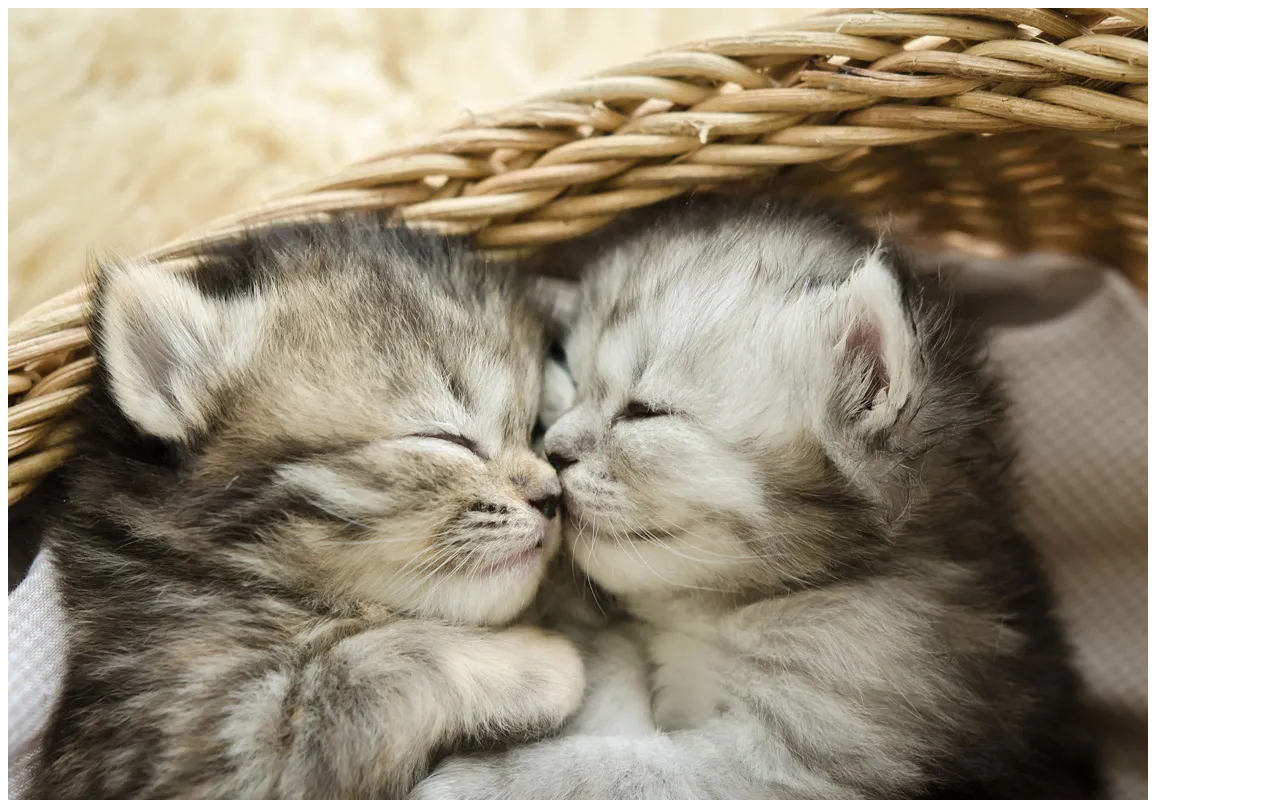
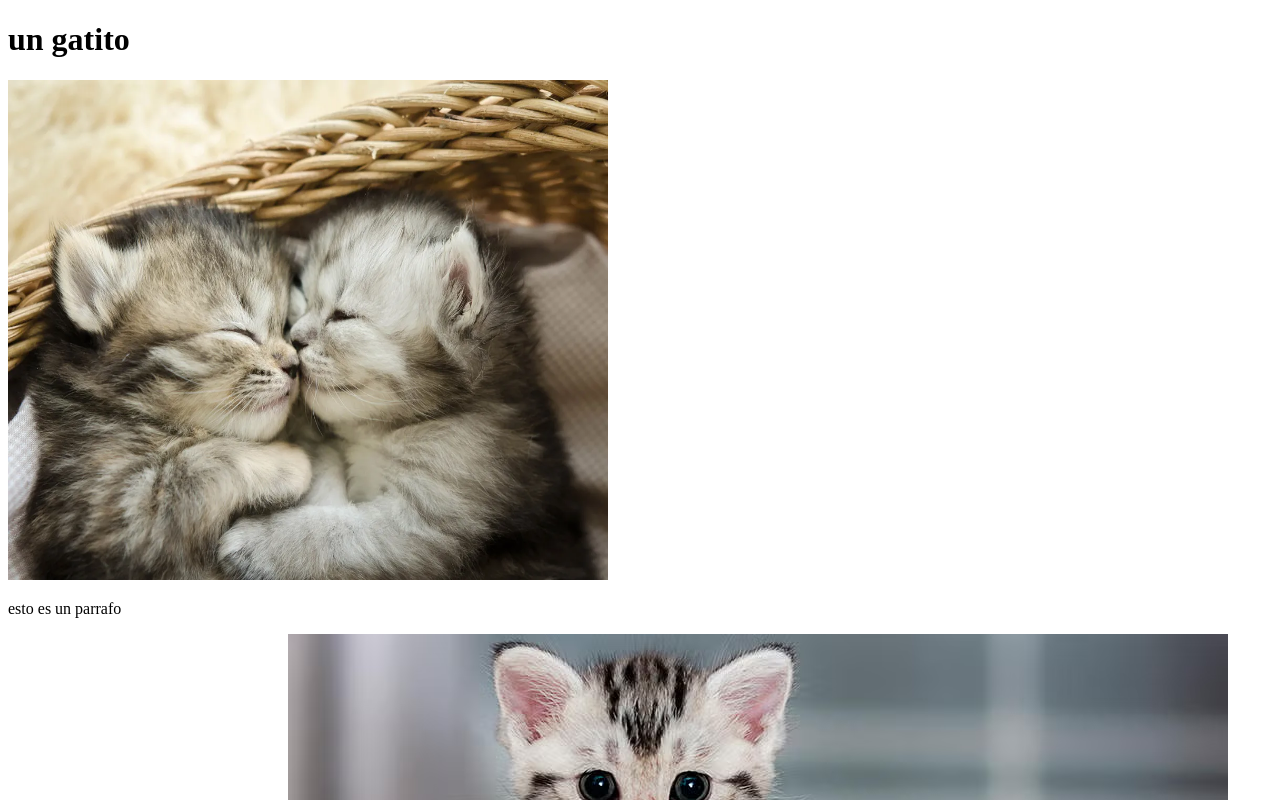
Before and after one commit to Jorge201105/pagina_web, a plain HTML site: page paginas/index.html in a window 1280 px wide. Shown: the top 800 px of the page. Drawn offline with Linux system fonts and the light colour scheme.

Commit message:
actualiza index

```diff
--- a/paginas/index.html
+++ b/paginas/index.html
@@ -6,7 +6,9 @@
     <title>gatitos.com</title>
 </head>
 <body>
-    <img src="../img/6345f4ec4e12b.webp" alt="escripcion de la imagen">
+    <h1>un gatito</h1>
+    <img src="../img/6345f4ec4e12b.webp" alt="escripcion de la imagen" width="600" height="500">
+    <p>esto es un parrafo</p>
     <img src="../img/download.jpg" alt="escripcion de la imagen">
     <img src="../img/Que_debes_saber_antes_de_adoptar_un_gatito.avif" alt="escripcion de la imagen">
 </body>
```
